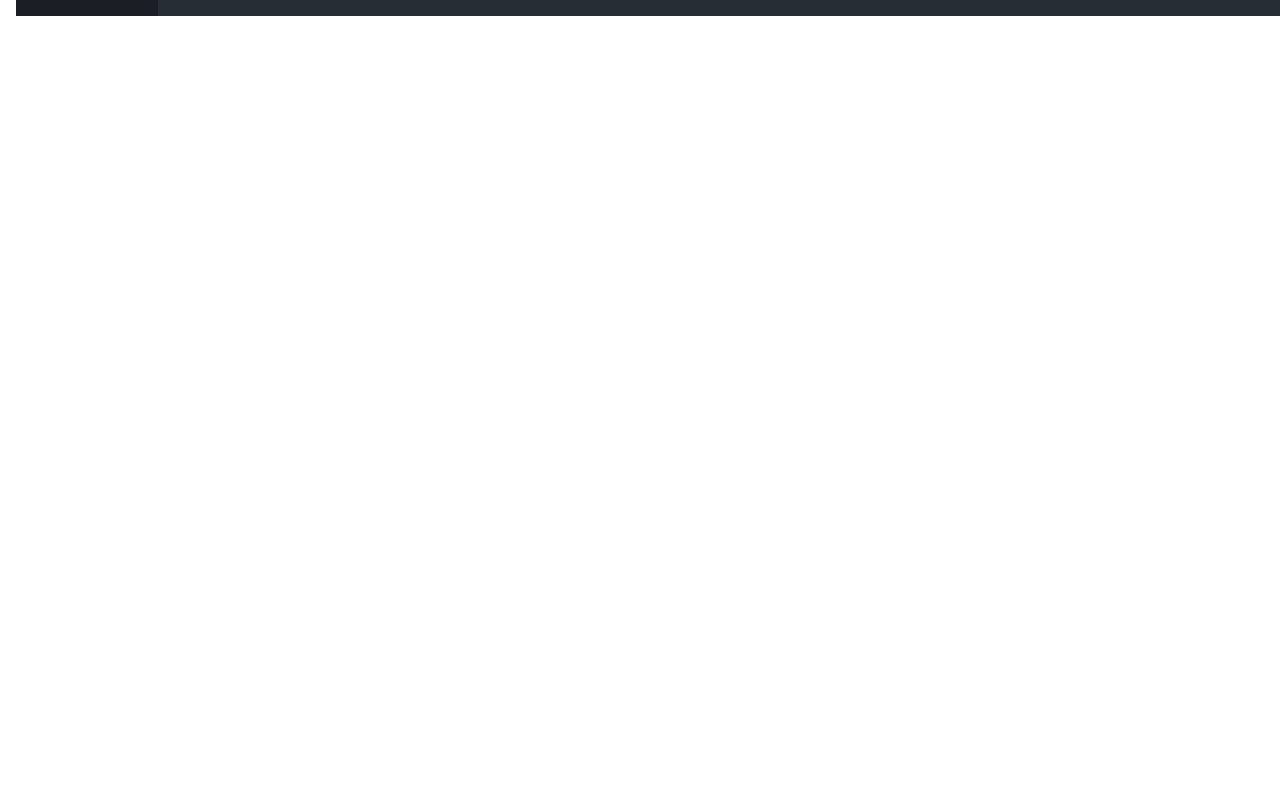
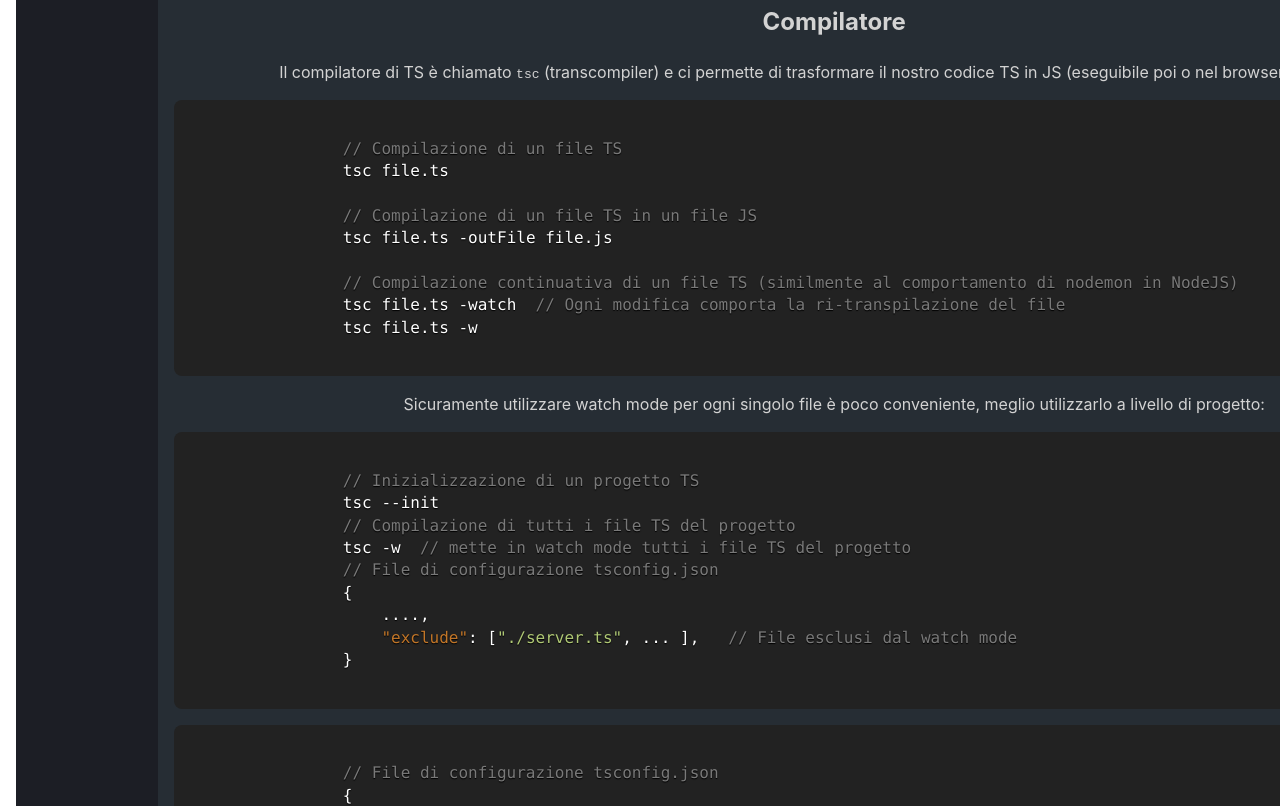
Before and after one commit to aleattene/aleattene-knowledges, a React (Vite) app: page /it/languages/typescript in a window 1280 px wide. Shown: the part 6080-6886 px from the top of the page. Before the commit the page ends 6096 px from the top, so only its background shows below. Built offline with nearby package versions, Linux system fonts and the light colour scheme.

Commit message:
feat(ts): add ts compiler description and examples

```diff
--- a/src/pages/it/Languages/Typescript/Typescript.tsx
+++ b/src/pages/it/Languages/Typescript/Typescript.tsx
@@ -227,6 +227,54 @@ const Typescript: React.FC = () => {
                 const prova: (a: number, b: number) => number = somma;  // assignment specifico
                 (???)
             `}/>
+            <h2>Compilatore</h2>
+            <p>Il compilatore di TS è chiamato <code>tsc</code> (transcompiler) e ci permette di trasformare il
+                nostro codice TS in JS (eseguibile poi o nel browser o in NodeJs).</p>
+            <TypescriptCode code={`
+                // Compilazione di un file TS
+                tsc file.ts
+
+                // Compilazione di un file TS in un file JS
+                tsc file.ts -outFile file.js
+
+                // Compilazione continuativa di un file TS (similmente al comportamento di nodemon in NodeJS)
+                tsc file.ts -watch  // Ogni modifica comporta la ri-transpilazione del file
+                tsc file.ts -w
+            `}/>
+            <p>
+            Sicuramente utilizzare watch mode per ogni singolo file è poco conveniente, meglio utilizzarlo a livello di
+                progetto:</p>
+            <TypescriptCode code={`
+                // Inizializzazione di un progetto TS
+                tsc --init
+                // Compilazione di tutti i file TS del progetto
+                tsc -w  // mette in watch mode tutti i file TS del progetto
+                // File di configurazione tsconfig.json
+                {
+                    ....,
+                    "exclude": ["./server.ts", ... ],   // File esclusi dal watch mode
+                }
+            `}/>
+            <TypescriptCode code={`
+                // File di configurazione tsconfig.json
+                {
+                    ...
+                    // Specifica al trans-compiler quali direttive seguire (es6/2016)
+                    target: "es2016"
+
+                    // Specifica di controllare le funzionalità dei file JS oltre a quelli TS
+                    allowJs: true,
+                    checkJs: true,
+
+                    // Permette di visualizzare nella console del browser (source) file JS e TS
+                    sourceMap: true,
+
+                    // Specifica la directory di input dei file TS da transpilare verso la directory di output (outDir)
+                    rootDir: "./src",
+
+                    // Specifica la cartella di output della transpilazione (directory di build)
+                    outDir: "./dist",
+            `}/>
         </div>
     );
 };
```
